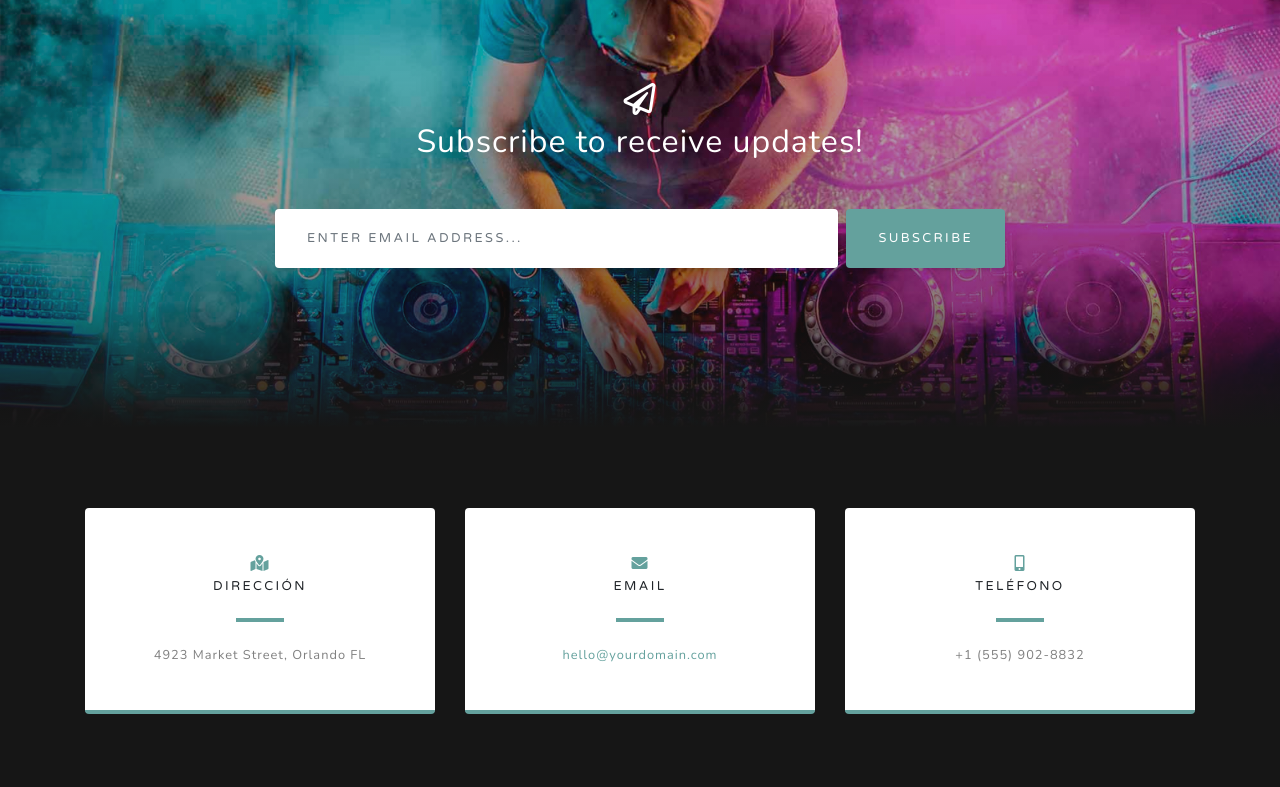
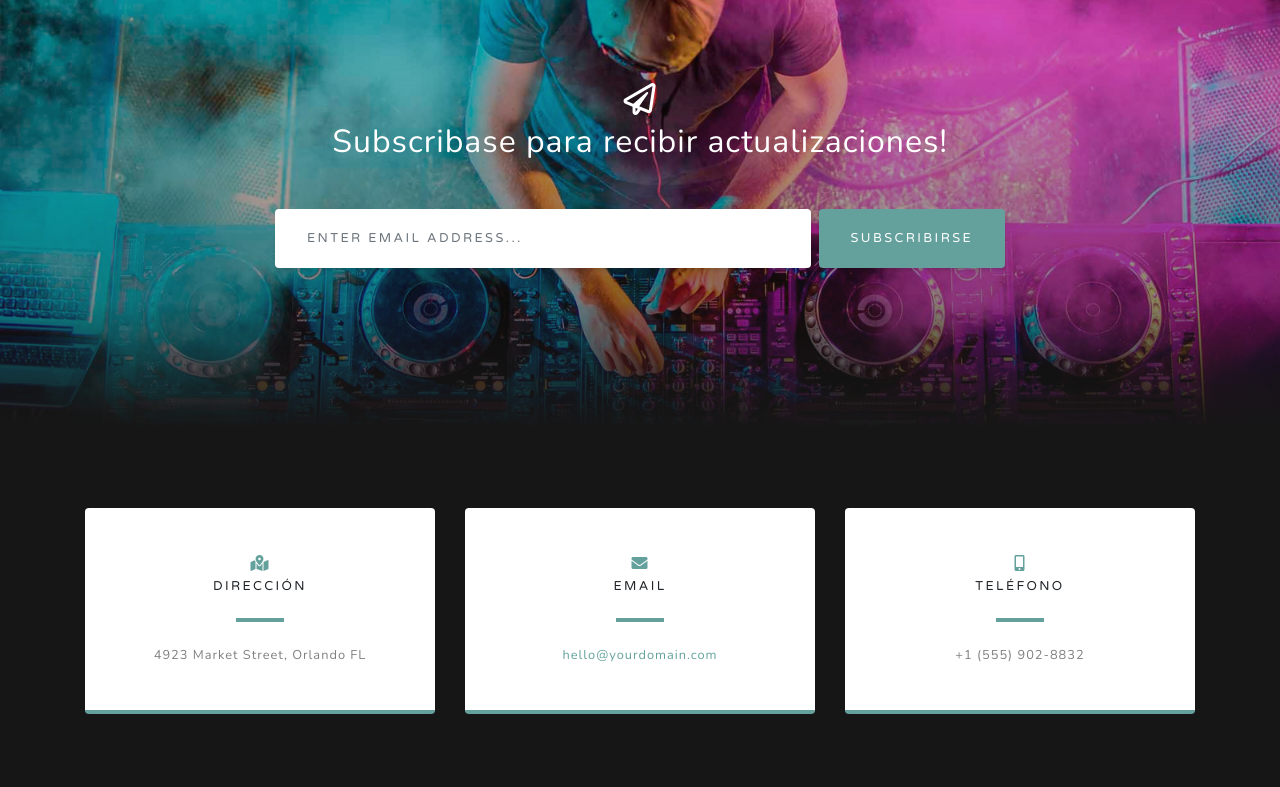
Before and after one commit to Sol913/MiPaginaWEB, a plain HTML site: page index.html in a window 1280 px wide. Shown: the part 3200-3987 px from the top of the page. Drawn offline with nearby package versions, Linux system fonts and the light colour scheme.

Commit message:
Update index.html

```diff
--- a/index.html
+++ b/index.html
@@ -131,18 +131,18 @@
     </div>
   </section>
 
-  <!-- Signup Section -->
+  <!-- Sección de registro -->
   <section id="signup" class="signup-section">
     <div class="container">
       <div class="row">
         <div class="col-md-10 col-lg-8 mx-auto text-center">
 
           <i class="far fa-paper-plane fa-2x mb-2 text-white"></i>
-          <h2 class="text-white mb-5">Subscribe to receive updates!</h2>
+          <h2 class="text-white mb-5">Subscribase para recibir actualizaciones!</h2>
 
           <form class="form-inline d-flex">
             <input type="email" class="form-control flex-fill mr-0 mr-sm-2 mb-3 mb-sm-0" id="inputEmail" placeholder="Enter email address...">
-            <button type="submit" class="btn btn-primary mx-auto">Subscribe</button>
+            <button type="submit" class="btn btn-primary mx-auto">Subscribirse</button>
           </form>
 
         </div>
```
